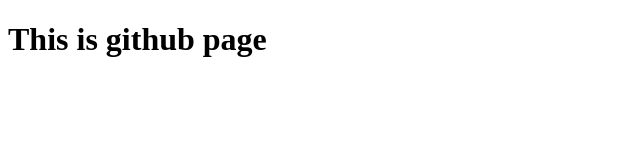
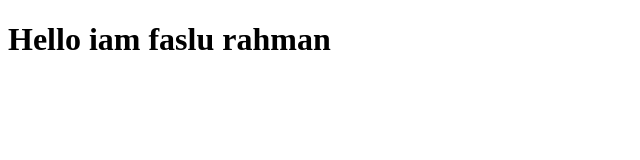
Before and after one commit to fazleo/coursera_study.github.io, a plain HTML site: page index.html in a window 1280 px wide. Shown: the whole page, without its empty margins (0-640 px from the left). Drawn offline with Linux system fonts and the light colour scheme.

Commit message:
small change

```diff
--- a/index.html
+++ b/index.html
@@ -7,6 +7,6 @@
     <title>Document</title>
 </head>
 <body>
-    <h1>This is github page</h1>
+    <h1>Hello iam faslu rahman</h1>
 </body>
 </html>
```
